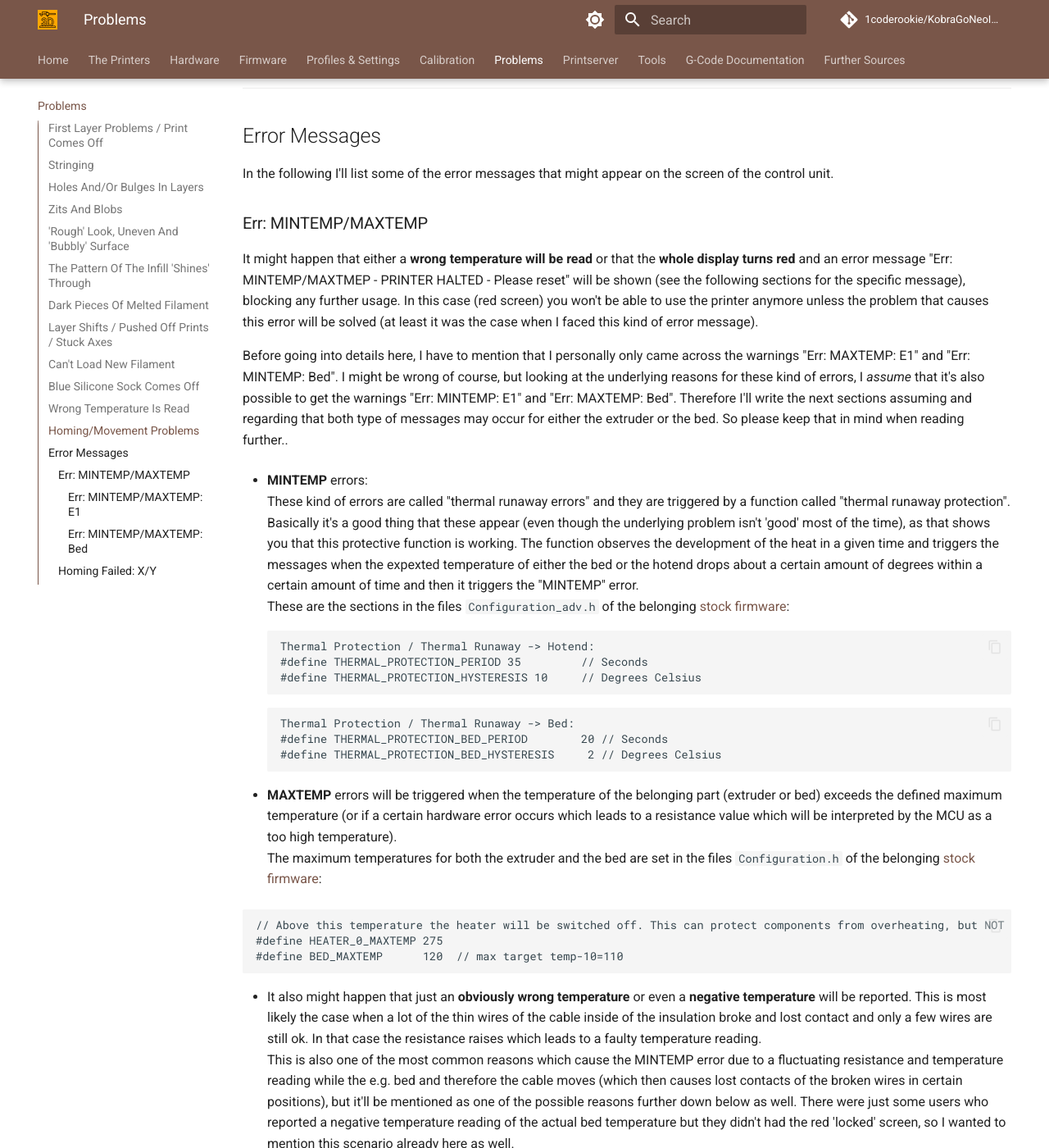
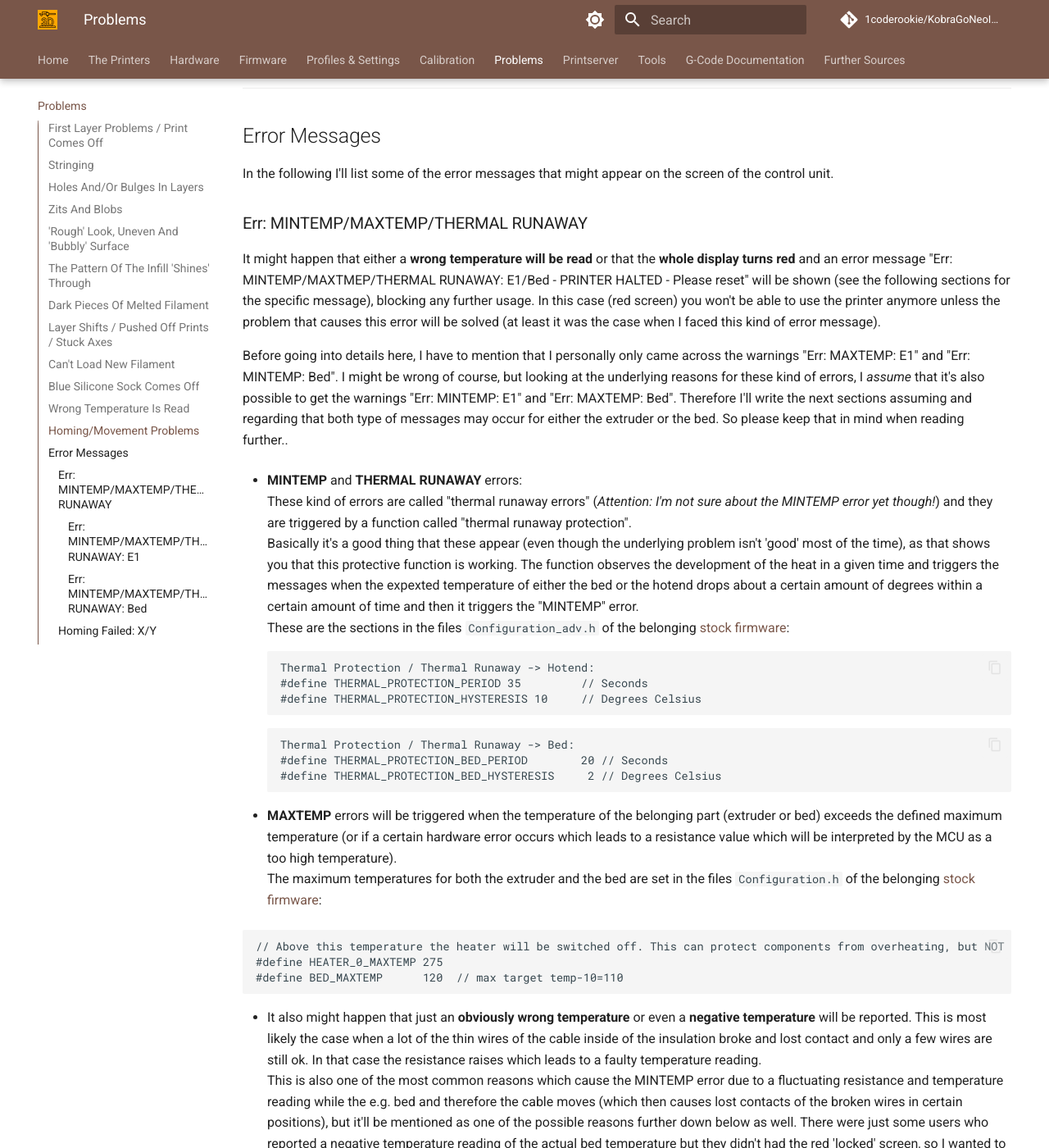
Before and after one commit to 1coderookie/KobraGoNeoInsights, an MkDocs documentation site: the page built from docs/problems.md, in a window 1280 px wide and 1400 px high, scrolled down 6548 px. Shown: the whole window at 82% size. Built offline with MkDocs 1.6.1 and Material for MkDocs 9.7.7, drawn with Linux system fonts in a browser that asks for light colours; comment, search, counter and statistics services are not loaded; some of the changed text lies outside the part shown.

Commit message:
Update problems.md

````diff
--- a/docs/problems.md
+++ b/docs/problems.md
@@ -159,13 +159,13 @@ If you face **movement problems** of
 ## Error Messages
 In the following I'll list some of the error messages that might appear on the screen of the control unit.
 
-### Err: MINTEMP/MAXTEMP
-It might happen that either a **wrong temperature will be read** or that the **whole display turns red** and an error message "Err: MINTEMP/MAXTMEP - PRINTER HALTED - Please reset" will be shown (see the following sections for the specific message), blocking any further usage. In this case (red screen) you won't be able to use the printer anymore unless the problem that causes this error will be solved (at least it was the case when I faced this kind of error message).
+### Err: MINTEMP/MAXTEMP/THERMAL RUNAWAY
+It might happen that either a **wrong temperature will be read** or that the **whole display turns red** and an error message "Err: MINTEMP/MAXTMEP/THERMAL RUNAWAY: E1/Bed - PRINTER HALTED - Please reset" will be shown (see the following sections for the specific message), blocking any further usage. In this case (red screen) you won't be able to use the printer anymore unless the problem that causes this error will be solved (at least it was the case when I faced this kind of error message).
 
 Before going into details here, I have to mention that I personally only came across the warnings "Err: MAXTEMP: E1" and "Err: MINTEMP: Bed". I might be wrong of course, but looking at the underlying reasons for these kind of errors, I *assume* that it's also possible to get the warnings "Err: MINTEMP: E1" and "Err: MAXTEMP: Bed". Therefore I'll write the next sections assuming and regarding that both type of messages may occur for either the extruder or the bed. So please keep that in mind when reading further..
 
-- **MINTEMP** errors:
-  These kind of errors are called "thermal runaway errors" and they are triggered by a function called "thermal runaway protection".
+- **MINTEMP** and **THERMAL RUNAWAY** errors:
+  These kind of errors are called "thermal runaway errors" (*Attention: I'm not sure about the MINTEMP error yet though!*) and they are triggered by a function called "thermal runaway protection".
   Basically it's a good thing that these appear (even though the underlying problem isn't 'good' most of the time), as that shows you that this protective function is working. The function observes the development of the heat in a given time and triggers the messages when the expexted temperature of either the bed or the hotend drops about a certain amount of degrees within a certain amount of time and then it triggers the "MINTEMP" error.
   These are the sections in the files `Configuration_adv.h` of the belonging [stock firmware](firmware/fw_marlin.md#default-settings):
   ```
@@ -195,10 +195,10 @@ In the following sections I'll go over these messages for noth the extruder and
 
 ---
 
-#### Err: MINTEMP/MAXTEMP: E1
+#### Err: MINTEMP/MAXTEMP/THERMAL RUNAWAY: E1
 ![Err: MAXTEMP: E1](assets/images/controlunit_err_e1-max-temp_web.jpg)
 
-These messages will be triggered either if the temperature of the extruder (= E1) drops more than 10°C within a timeframe of 35seconds (= MINTEMP error) or if it reaches above the limit of 275°C (or if you have a certain hardware issue which causes a certain resistance value) (= MAXTEMP error) as you can see in the belonging code sections of the firmware settings:
+These messages will be triggered either if the temperature of the extruder (= E1) drops more than 10°C within a timeframe of 35seconds (= MINTEMP error), doesn't reach it's desired temperature in a certain amount of time or fluctuates too much (= THERMAL RUNAWAY) (*Attention: I'm not sure about this yet though!*) or if it reaches above the limit of 275°C (or if you have a certain hardware issue which causes a certain resistance value) (= MAXTEMP error) as you can see in the belonging code sections of the firmware settings:
 ```
 Thermal Protection / Thermal Runaway -> Hotend:
 #define THERMAL_PROTECTION_PERIOD 35         // Seconds
@@ -234,10 +234,10 @@ Good luck!
 
 ---
 
-#### Err: MINTEMP/MAXTEMP: Bed
+#### Err: MINTEMP/MAXTEMP/THERMAL RUNAWAY: Bed
 ![Err: MINTEMP: Bed](assets/images/controlunit_err_bed-min-temp_web.jpg)
 
-These messages will be triggered either if the temperature of the bed drops more than 2°C within a timeframe of 20seconds (= MINTEMP error) or if it reaches above the limit of 120°C (or if you have a certain hardware issue which causes a certain resistance value) (= MAXTEMP error) as you can see in the belonging code sections of the firmware settings:
+These messages will be triggered either if the temperature of the bed drops more than 2°C within a timeframe of 20seconds (= MINTEMP error), doesn't reach it's desired temperature in a certain amount of time or fluctuates too much (= THERMAL RUNAWAY) (*Attention: I'm not sure about this yet though!*) or if it reaches above the limit of 120°C (or if you have a certain hardware issue which causes a certain resistance value) (= MAXTEMP error) as you can see in the belonging code sections of the firmware settings:
 ```
 Thermal Protection / Thermal Runaway -> Bed:
 #define THERMAL_PROTECTION_BED_PERIOD        20 // Seconds
````
